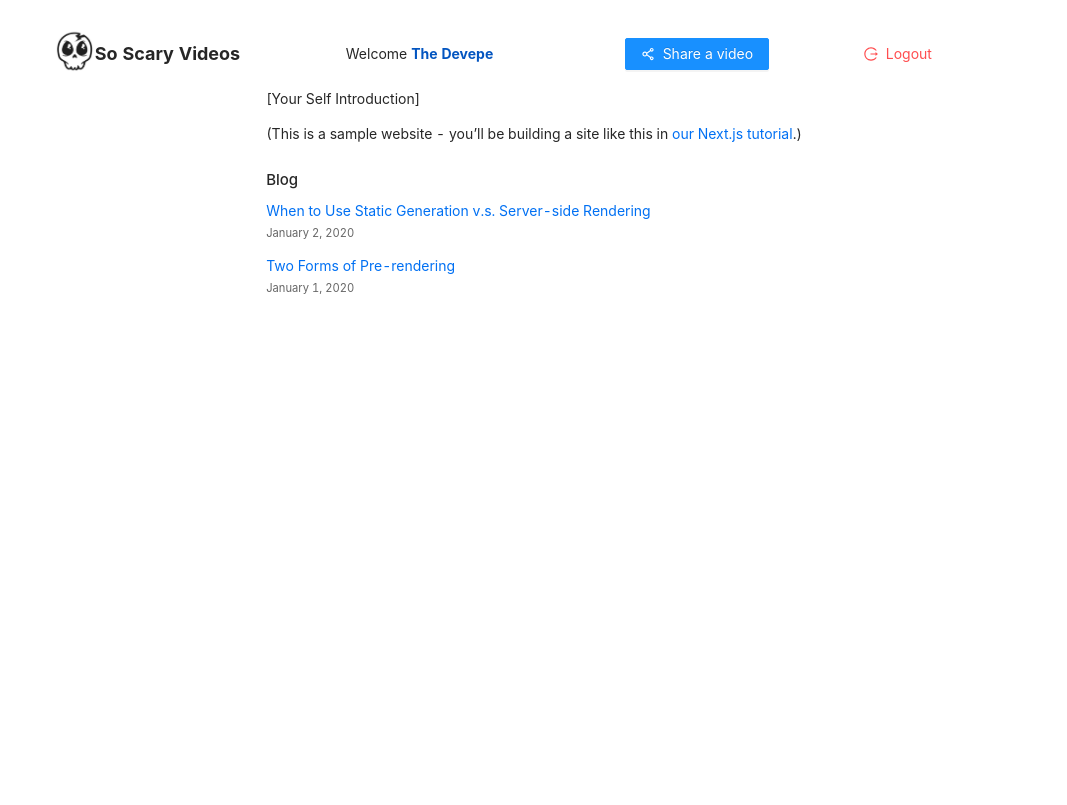
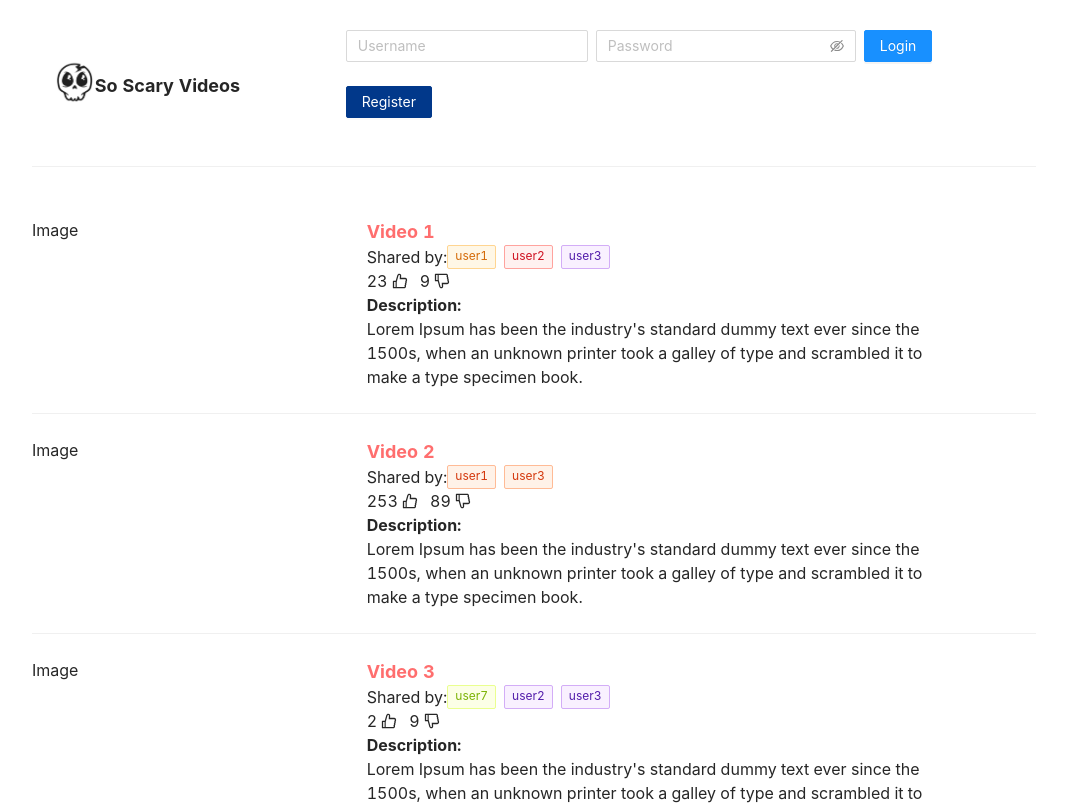
Before and after one commit to hxtruong6/sharing-video-project, a Next.js app in the folder website/: page / in a window 1280 px wide. Shown: the top 805 px of the page, without its empty margins (106-1173 px from the left). Built offline with nearby package versions, Linux system fonts and the light colour scheme.

Commit message:
web - feat: create dummy UI for list video and account

```diff
--- /dev/null
+++ b/website/components/Authen/AccountForm.js
@@ -0,0 +1,85 @@
+import { Row } from "antd";
+import { Button, Checkbox, Form, Input } from "antd";
+import React from "react";
+
+const AccountForm = () => {
+  const onFinish = (values) => {
+    console.log("Success:", values);
+  };
+
+  const onFinishFailed = (errorInfo) => {
+    console.log("Failed:", errorInfo);
+  };
+
+  return (
+    <Form
+      name="basic"
+      //   labelCol={{
+      //     span: 8,
+      //   }}
+      //   wrapperCol={{
+      //     span: 16,
+      //   }}
+      initialValues={{
+        remember: true,
+      }}
+      onFinish={onFinish}
+      onFinishFailed={onFinishFailed}
+      autoComplete="true"
+    >
+      <Row>
+        <Form.Item
+          style={{ paddingRight: 8 }}
+          //   label="Username"
+
+          name="username"
+          rules={[
+            {
+              required: true,
+              message: "Please input your username!",
+            },
+          ]}
+        >
+          <Input placeholder="Username" />
+        </Form.Item>
+
+        <Form.Item
+          style={{ paddingRight: 8 }}
+          //   label="Password"
+
+          name="password"
+          rules={[
+            {
+              required: true,
+              message: "Please input your password!",
+            },
+          ]}
+        >
+          <Input.Password placeholder="Password" />
+        </Form.Item>
+
+        <Form.Item>
+          <Button type="primary" htmlType="submit" style={{ marginRight: 8 }}>
+            Login
+          </Button>
+        </Form.Item>
+
+        <Form.Item>
+          <Button
+            ghost
+            // type="primary"
+            style={{
+              backgroundColor: "rgb(1, 56, 138)",
+              borderColor: "rgb(1, 56, 138)",
+            }}
+            htmlType="submit"
+          >
+            Register
+          </Button>
+        </Form.Item>
+      </Row>
+    </Form>
+  );
+};
+
+export default AccountForm;
--- /dev/null
+++ b/website/components/Authen/AccountForm.module.scss
@@ -0,0 +1,2 @@
+.accForm {
+}
--- a/website/components/Layout/UnauthenticatedHeader.js
+++ b/website/components/Layout/UnauthenticatedHeader.js
@@ -1,7 +1,13 @@
+import { Row } from "antd";
 import React from "react";
+import AccountForm from "../Authen/AccountForm";
 
 function UnauthenticatedHeader() {
-  return <>AuthenticatedHeader</>;
+  return (
+    <Row>
+      <AccountForm />
+    </Row>
+  );
 }
 
 export default UnauthenticatedHeader;
--- /dev/null
+++ b/website/components/Videos/VideoCard.js
@@ -0,0 +1,78 @@
+import { Col, Row, Space } from "antd";
+import { LikeOutlined, DislikeOutlined } from "@ant-design/icons";
+import { Button } from "antd";
+import { Divider } from "antd";
+import { Tag } from "antd";
+import { randomInt } from "../../utils/commonFuncs";
+import styles from "./VideoCard.module.scss";
+import React from "react";
+
+const colors = [
+  "magenta",
+  "red",
+  "volcano",
+  "orange",
+  "gold",
+  "lime",
+  "green",
+  "cyan",
+  "blue",
+  "geekblue",
+  "purple",
+];
+
+const placeHolderText =
+  "Lorem Ipsum has been the industry's standard dummy text ever since the 1500s, \
+  when an unknown printer took a galley of type and scrambled it to make a type specimen book.";
+
+function VideoCard({ video, isLogged }) {
+  const { id, title, sharedUsers, like, dislike, description } = video;
+
+  if (!id) return <></>;
+
+  return (
+    <Row key={id} className={styles.VideoCard}>
+      <Col span={8}>Image</Col>
+      <Col span={14}>
+        <Row className={styles.VideoCard__sec1}>
+          <Col>
+            <div className={styles.VideoCard__title}>{title}</div>
+            <Row>
+              Shared by:{"  "}
+              {sharedUsers?.map((it) => (
+                <Tag color={colors[randomInt(0, colors.length)]}>{it}</Tag>
+              ))}
+            </Row>
+            <Row>
+              <div className={styles.VideoCard__like}>
+                {like} <LikeOutlined />
+              </div>
+              <div className={styles.VideoCard__like}>
+                {dislike} <DislikeOutlined />
+              </div>
+            </Row>
+          </Col>
+          {isLogged && (
+            <Row>
+              <Button
+                type="text"
+                icon={<LikeOutlined style={{ fontSize: 32 }} />}
+              />
+              <Button
+                type="text"
+                icon={<DislikeOutlined style={{ fontSize: 32 }} />}
+              />
+            </Row>
+          )}
+        </Row>
+        <Col className={styles.VideoCard__col}>
+          <div className={styles.VideoCard__des}>Description:</div>
+          <div>{description || placeHolderText}</div>
+        </Col>
+      </Col>
+      <Divider />
+    </Row>
+  );
+}
+
+export default VideoCard;
--- /dev/null
+++ b/website/components/Videos/VideoCard.module.scss
@@ -0,0 +1,25 @@
+.VideoCard {
+    &__col {
+        flex-wrap: wrap;
+    }
+
+    &__sec1 {
+        flex-flow: row nowrap;
+    }
+
+    &__title {
+        font-weight: bold;
+        font-size: 1.8rem;
+        color: rgb(255, 110, 110);
+    }
+
+    &__des {
+        font-weight: bold;
+        font-weight: 1.4rem;
+        display: block;
+    }
+
+    &__like {
+        margin-right: 12px;
+    }
+}
--- /dev/null
+++ b/website/components/Videos/Videos.js
@@ -0,0 +1,51 @@
+import React from "react";
+import VideoCard from "./VideoCard";
+
+const vis = [
+  {
+    id: 1,
+    title: "Video 1",
+    like: 23,
+    dislike: 9,
+    // description: "abcdegfij",
+    sharedUsers: ["user1", "user2", "user3"],
+  },
+  {
+    id: 2,
+    title: "Video 2",
+    like: 253,
+    dislike: 89,
+    //description: "abcdegfij",
+    sharedUsers: ["user1", "user3"],
+  },
+  {
+    id: 3,
+    title: "Video 3",
+    like: 2,
+    dislike: 9,
+    //description: "abcdegfij",
+    sharedUsers: ["user7", "user2", "user3"],
+  },
+  {
+    id: 4,
+    title: "Video 4",
+    like: 53,
+    dislike: 95,
+    //description: "abcdegfij",
+    sharedUsers: ["user5", "user2", "user3"],
+  },
+];
+
+function Videos({ isLogged }) {
+  const videos = vis;
+
+  return (
+    <div>
+      {videos?.map((video) => (
+        <VideoCard key={`vic-${video.id}`} video={video} isLogged={isLogged} />
+      ))}
+    </div>
+  );
+}
+
+export default Videos;
--- a/website/components/layout.js
+++ b/website/components/layout.js
@@ -10,15 +10,14 @@ import { Layout as LayoutAntd, Row, Col } from "antd";
 import React from "react";
 import AuthenticatedHeader from "./Layout/AuthenticatedHeader";
 import UnauthenticatedHeader from "./Layout/UnauthenticatedHeader";
+import { Divider } from "antd";
 
 const { Header, Footer, Sider, Content } = LayoutAntd;
 
 const name = "[Your Name]";
 export const siteTitle = "So Scary Videos";
 
-export default function Layout({ children, home }) {
-  const isLogged = true;
-
+export default function Layout({ children, home, isLogged }) {
   return (
     <div className={styles.container}>
       <Head>
@@ -55,6 +54,7 @@ export default function Layout({ children, home }) {
             {isLogged ? <AuthenticatedHeader /> : <UnauthenticatedHeader />}
           </Col>
         </Row>
+        <Divider />
         {/* {home ? (
           <>
             <Image
--- a/website/package.json
+++ b/website/package.json
@@ -8,13 +8,15 @@
   "dependencies": {
     "@ant-design/icons": "^4.7.0",
     "antd": "^4.22.6",
+    "axios": "^0.27.2",
     "date-fns": "^2.11.1",
     "gray-matter": "^4.0.2",
     "next": "latest",
     "react": "17.0.2",
     "react-dom": "17.0.2",
     "remark": "^14.0.1",
-    "remark-html": "^15.0.0"
+    "remark-html": "^15.0.0",
+    "swr": "^1.3.0"
   },
   "devDependencies": {
     "sass": "^1.54.5"
--- a/website/pages/index.js
+++ b/website/pages/index.js
@@ -1,48 +1,29 @@
-import Head from 'next/head'
-import Layout, { siteTitle } from '../components/layout'
-import utilStyles from '../styles/utils.module.css'
-import { getSortedPostsData } from '../lib/posts'
-import Link from 'next/link'
-import Date from '../components/date'
+import Head from "next/head";
+import Layout, { siteTitle } from "../components/layout";
+import utilStyles from "../styles/utils.module.css";
+import { getSortedPostsData } from "../lib/posts";
+import Videos from "../components/Videos/Videos";
 
 export default function Home({ allPostsData }) {
+  const isLogged = false;
+
   return (
-    <Layout home>
+    <Layout home isLogged={isLogged}>
       <Head>
         <title>{siteTitle}</title>
       </Head>
-      <section className={utilStyles.headingMd}>
-        <p>[Your Self Introduction]</p>
-        <p>
-          (This is a sample website - you’ll be building a site like this in{' '}
-          <a href="https://nextjs.org/learn">our Next.js tutorial</a>.)
-        </p>
-      </section>
       <section className={`${utilStyles.headingMd} ${utilStyles.padding1px}`}>
-        <h2 className={utilStyles.headingLg}>Blog</h2>
-        <ul className={utilStyles.list}>
-          {allPostsData.map(({ id, date, title }) => (
-            <li className={utilStyles.listItem} key={id}>
-              <Link href={`/posts/${id}`}>
-                <a>{title}</a>
-              </Link>
-              <br />
-              <small className={utilStyles.lightText}>
-                <Date dateString={date} />
-              </small>
-            </li>
-          ))}
-        </ul>
+        <Videos isLogged={isLogged} />
       </section>
     </Layout>
-  )
+  );
 }
 
 export async function getStaticProps() {
-  const allPostsData = getSortedPostsData()
+  const allPostsData = getSortedPostsData();
   return {
     props: {
-      allPostsData
-    }
-  }
+      allPostsData,
+    },
+  };
 }
--- a/website/styles/global.css
+++ b/website/styles/global.css
@@ -11,21 +11,21 @@ body {
 }
 
 body {
-  font-size: 14px;
-  font-size: 1.4rem;
+  font-size: 16px;
+  font-size: 1.6rem;
 } /* =14px */
 h1 {
   font-size: 24px;
   font-size: 2.4rem;
 } /* =24px */
 p {
-  font-size: 1.4rem;
+  font-size: 1.6rem;
 } /* =14px */
 li {
-  font-size: 1.4rem;
+  font-size: 1.6rem;
 } /* =14px? */
 li li, li p /* etc */ {
-  font-size: 1rem;
+  font-size: 1.4rem;
 }
 
 * {
--- a/website/styles/utils.module.css
+++ b/website/styles/utils.module.css
@@ -15,14 +15,15 @@
 }
 
 .headingLg {
-  font-size: 1.5rem;
+  font-size: 1.8rem;
   line-height: 1.4;
   margin: 1rem 0;
 }
 
 .headingMd {
-  font-size: 1.2rem;
+  font-size: 1.6rem;
   line-height: 1.5;
+  margin-top: 16px;
 }
 
 .borderCircle {
@@ -44,7 +45,7 @@
 }
 
 .listItem {
-  margin: 0 0 1.25rem;
+  margin: 0 0 1.4rem;
 }
 
 .lightText {
--- /dev/null
+++ b/website/utils/commonFuncs.js
@@ -0,0 +1,5 @@
+const randomInt = (min, max) => {
+  return Math.floor(min) + Math.floor(Math.random() * Math.floor(max));
+};
+
+export { randomInt };
```
